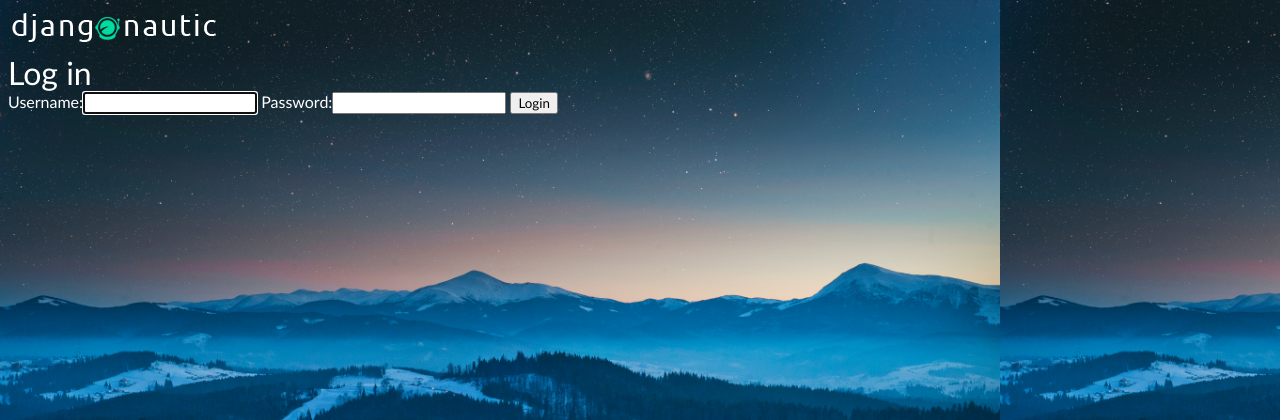
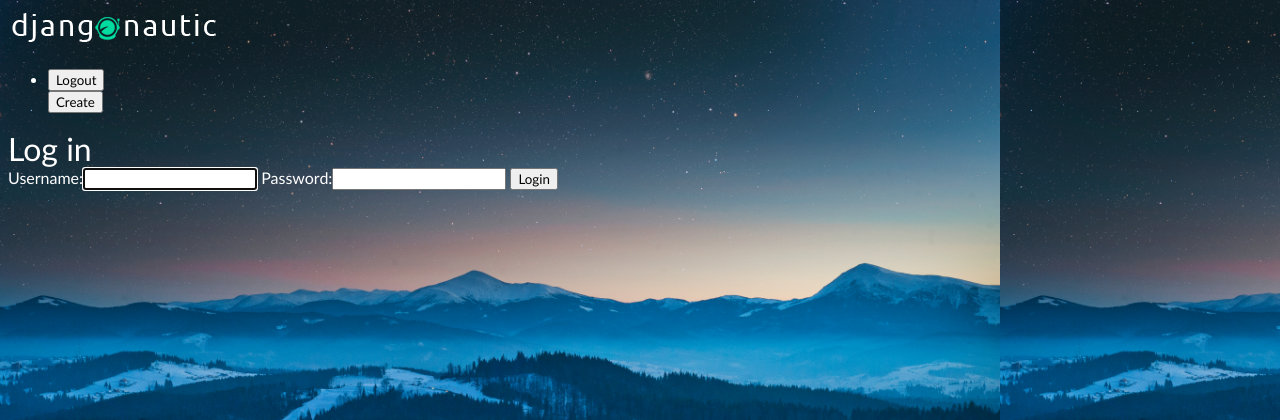
Before and after one commit to holdmypotion/Blog_App, a Django app: page /accounts/login/ in a window 1280 px wide. Shown: the top 420 px of the page. Run offline with Django 3.2, Linux system fonts and the light colour scheme.

Commit message:
Added a login required condition to create articles

```diff
--- a/HoldMyPotion/HoldMyPotion/templates/base_layout.html
+++ b/HoldMyPotion/HoldMyPotion/templates/base_layout.html
@@ -12,6 +12,20 @@
       <h1><a href="{% url 'app:list' %}">
         <img src="{% static 'logo.png' %}" alt="LOGO" />
       </a></h1>
+      <nav>
+        <ul>
+          <li>
+            <form class="logout-link" action="{% url 'accounts:logout' %}" method="post">
+              {% csrf_token %}
+              <button type="submit">Logout</button>
+            </form>
+            <form class="create-link" action="{% url 'app:create' %}" method="post">
+              {% csrf_token %}
+              <button type="submit" name="button">Create</button>
+            </form>
+          </li>
+        </ul>
+      </nav>
       {% block content %}
       {% endblock %}
     </div>
--- a/HoldMyPotion/accounts/templates/accounts/login.html
+++ b/HoldMyPotion/accounts/templates/accounts/login.html
@@ -5,6 +5,9 @@
   <form class="login-form" action="{% url 'accounts:login' %}" method="post">
     {% csrf_token %}
     {{ form }}
+    {% if request.GET.next %}
+      <input type="hidden" name="next" value="{{ request.GET.next }}" />
+    {% endif %}
     <input type="submit" name="" value="Login">
   </form>
 {% endblock %}
--- a/HoldMyPotion/accounts/urls.py
+++ b/HoldMyPotion/accounts/urls.py
@@ -7,4 +7,5 @@ app_name = 'accounts'
 urlpatterns = [
     path('signup/', views.signup_view, name='signup'),
     path('login/', views.login_view, name='login'),
+    path('logout/', views.logout_view, name='logout'),
 ]
--- a/HoldMyPotion/accounts/views.py
+++ b/HoldMyPotion/accounts/views.py
@@ -1,5 +1,6 @@
 from django.shortcuts import render, redirect
 from django.contrib.auth.forms import UserCreationForm, AuthenticationForm
+from django.contrib.auth import login, logout
 
 
 def signup_view(request):
@@ -7,8 +8,8 @@ def signup_view(request):
     if request.method == 'POST':
         form = UserCreationForm(request.POST)
         if form.is_valid():
-            form.save()
-            # log the user in
+            user = form.save()
+            login(request, user)
             return redirect('app:list')
 
     else:
@@ -22,9 +23,22 @@ def login_view(request):
     if request.method == 'POST':
         form = AuthenticationForm(data=request.POST)
         if form.is_valid():
-            return redirect('app:list')
+            user = form.get_user()
+            login(request, user)
+            if 'next' in request.POST:
+                return redirect(request.POST.get('next'))
+
+            else:
+                return redirect('app:list')
 
     else:
         form = AuthenticationForm()
 
     return render(request, 'accounts/login.html', {'form': form})
+
+def logout_view(request):
+    """Logs the user out"""
+    if request.method == 'POST':
+        logout(request)
+
+        return redirect('app:list')
--- /dev/null
+++ b/HoldMyPotion/app/templates/articles/article_create.html
@@ -0,0 +1,5 @@
+{% extends 'base_layout.html' %}
+
+{% block content %}
+<h1>Create an awesome article</h1>
+{% endblock %}
--- a/HoldMyPotion/app/urls.py
+++ b/HoldMyPotion/app/urls.py
@@ -6,5 +6,6 @@ app_name = 'app'
 
 urlpatterns = [
     path('', views.article_list, name='list'),
+    path('create/', views.article_create, name='create'),
     path('<str:slug>/', views.article_detail, name='article_detail'),
 ]
--- a/HoldMyPotion/app/views.py
+++ b/HoldMyPotion/app/views.py
@@ -1,6 +1,7 @@
 from django.shortcuts import render
 from app.models import Article
 from django.http import HttpResponse
+from django.contrib.auth.decorators import login_required
 
 
 def article_list(request):
@@ -20,3 +21,8 @@ def article_detail(request, slug):
         'articles/article_detail.html',
         {'article': article}
     )
+
+@login_required(login_url='/accounts/login')
+def article_create(request):
+    """Creates the article"""
+    return render(request, 'articles/article_create.html')
```
Also changed, not shown: HoldMyPotion/db.sqlite3.
